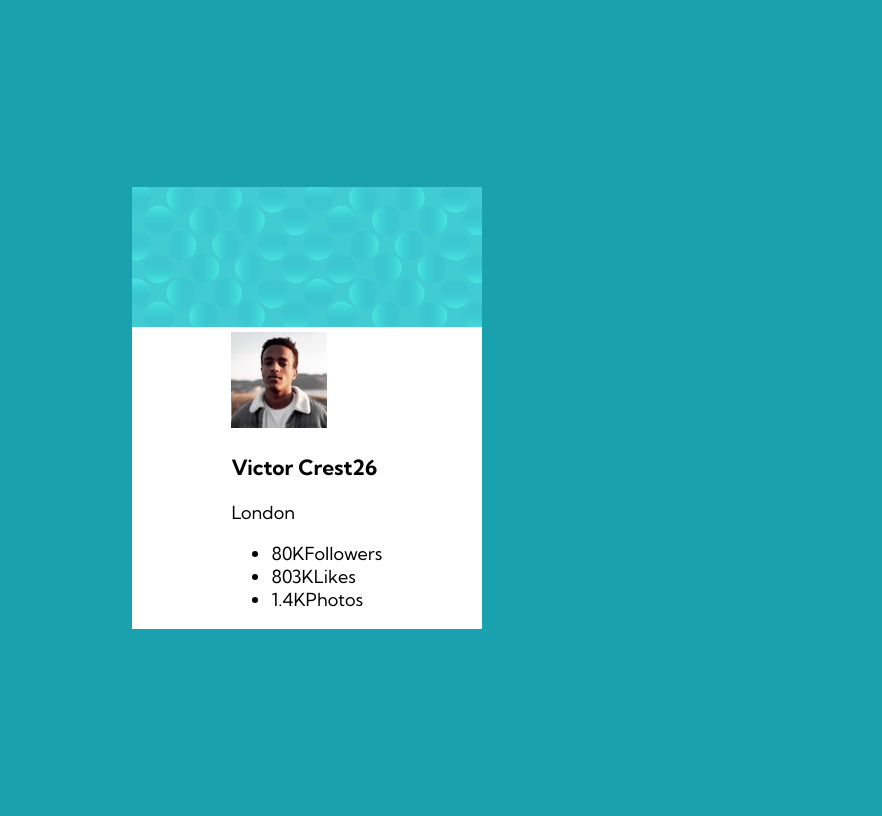
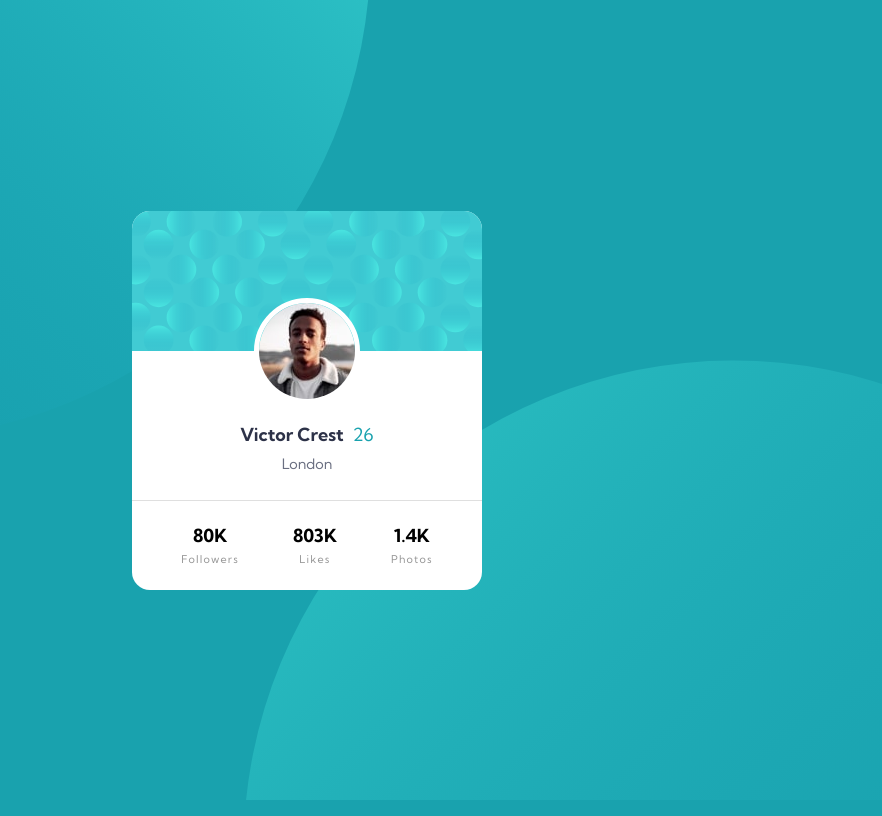
Before and after one commit to Capanillo/profile-card-component-main, a plain HTML site: page index.html in a window 1280 px wide. Shown: the whole page, without its empty margins (333-1215 px from the left). Drawn offline with Linux system fonts and the light colour scheme.

Commit message:
card completata

```diff
--- a/index.html
+++ b/index.html
@@ -16,10 +16,12 @@
     <title>Frontend Mentor | Profile card component</title>
   </head>
   <body>
+    <!-- <img class="top" src="images/bg-pattern-top.svg" alt="" />
+    <img class="bottom" src="images/bg-pattern-bottom.svg" alt="" /> -->
     <div class="container">
       <div class="imgBox"><img src="images/bg-pattern-card.svg" alt="" /></div>
       <div class="content">
-        <div class="avatar"><img src="images/image-victor.jpg" alt="" /></div>
+        <img src="images/image-victor.jpg" alt="" />
         <h3 class="name">Victor Crest<span>26</span></h3>
         <p class="city">London</p>
         <ul class="numbers">
--- a/style.css
+++ b/style.css
@@ -5,7 +5,14 @@
   --des-blue: hsl(229, 23%, 23%);
   --grayish-blue: hsl(227, 10%, 46%);
   --dark-gray: hsl(0, 0%, 59%);
+  --border: hsla(0, 0%, 59%, 0.3);
   font-size: 18px;
+}
+
+* {
+  padding: 0;
+  margin: 0;
+  box-sizing: border-box;
 }
 
 img {
@@ -18,19 +25,101 @@ body {
   align-items: center;
   justify-content: center;
   font-family: "Kumbh Sans", sans-serif;
+  background-image: url(images/bg-pattern-top.svg),
+    url(images/bg-pattern-bottom.svg);
+  background-position: bottom 45vh right 45vw, top 45vh left 45vw;
+  background-repeat: no-repeat;
+
   background-color: var(--dark-cyan);
-  /* background-image: url(images/bg-pattern-top.svg),
-    url(images/bg-pattern-bottom.svg);
-  background-position: top left, bottom right;
-  background-size: contain, contain;
-  background-repeat: no-repeat; */
+  overflow: hidden;
+}
+.top {
+  position: absolute;
+  top: -500px;
+  right: 100px;
+}
+
+.bottom {
+  position: absolute;
+  bottom: -75%;
+  right: -15%;
 }
 
 .container {
+  max-width: 350px;
   display: flex;
   flex-direction: column;
   align-items: center;
   justify-content: start;
-  margin: 1rem;
+  margin: 1.5rem;
   background: #fff;
+  border-radius: 1rem;
+  overflow: hidden;
+  z-index: 1;
 }
+
+.imgBox {
+  height: 140px;
+}
+
+.imgBox img {
+  height: 100%;
+  width: 100%;
+  object-fit: cover;
+}
+
+.content {
+  width: 100%;
+  text-align: center;
+  position: relative;
+}
+
+.content img {
+  position: absolute;
+  border-radius: 50%;
+  transform: translate(-50%, -50%);
+  border: 5px solid white;
+}
+.content .name {
+  margin-top: 4rem;
+  font-size: 1rem;
+  font-weight: 700;
+  color: var(--des-blue);
+}
+
+.content .name span {
+  font-weight: 400;
+  padding-left: 0.5rem;
+  color: var(--dark-cyan);
+}
+
+.content .city {
+  font-size: 0.8rem;
+  color: var(--grayish-blue);
+  margin: 0.5rem 0 1.5rem;
+}
+
+.content .numbers {
+  width: 100%;
+  max-height: 90px;
+  border-top: 1px solid var(--border);
+  display: flex;
+  align-items: center;
+  justify-content: center;
+  gap: 3rem;
+  padding: 1.5rem;
+  font-weight: 700;
+}
+
+.content .numbers li {
+  display: flex;
+  flex-direction: column;
+}
+
+.content .numbers li span {
+  font-weight: 400;
+  font-size: 0.6rem;
+  letter-spacing: 1.2px;
+  padding-top: 0.25rem;
+  color: var(--dark-gray);
+}
```
